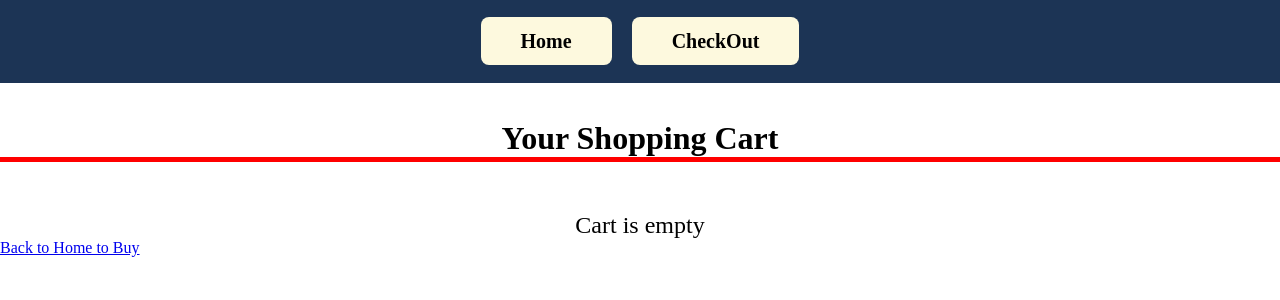
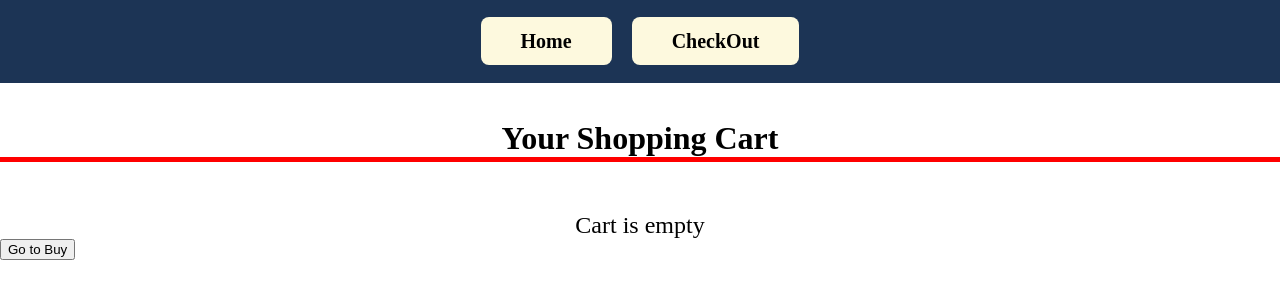
Before and after one commit to codekaitw/ReactVitePracticeWeb, a React (Vite) app: page /CheckOut in a window 1280 px wide. Shown: the top 300 px of the page. Built offline with nearby package versions, Linux system fonts and the light colour scheme.

Commit message:
change json path

```diff
--- a/src/CheckOut.jsx
+++ b/src/CheckOut.jsx
@@ -19,7 +19,9 @@ export default function CheckOut() {
       {isCartEmpty && (
         <>
           <div className="nothingInCart">Cart is empty</div>
-          <Link to="/ReactVitePracticeWeb">Back to Home to Buy</Link>
+          <Link to="/ReactVitePracticeWeb">
+            <button>Go to Buy</button>
+          </Link>
         </>
       )}
       {!isCartEmpty && (
--- a/src/NavbarComponent.jsx
+++ b/src/NavbarComponent.jsx
@@ -1,12 +1,12 @@
 import { NavLink, Outlet } from 'react-router-dom';
 export default function NavbarComponent() {
   return (
-    <div>
+    <>
         <nav>
         <NavLink to={import.meta.env.BASE_URL}>Home</NavLink>
         <NavLink to="/ReactVitePracticeWeb/CheckOut">CheckOut</NavLink>
         </nav>
         <Outlet />
-    </div>
+    </>
   )
 }
--- a/src/ProductList.jsx
+++ b/src/ProductList.jsx
@@ -13,7 +13,7 @@ export default function ProductList() {
     // 1: if no second argument, it will run every time component re-render(change useState), it will trigger this callback
     // 2: <common use to fetch data>if second argument(Dependency Array) is empty array, it will run(render) only once, it will not trigger this callback
     // 3: <use to detect parameter change>if second argument(Dependency Array) is not empty array(have parameter), it will re-render when parameter changed.
-    fetch(import.meta.env.BASE_URL + 'react-basic-product.json')
+    fetch('./react-basic-product.json')
       .then((response) => response.json())
       .then((data) => {
         setProductList(data);
```
